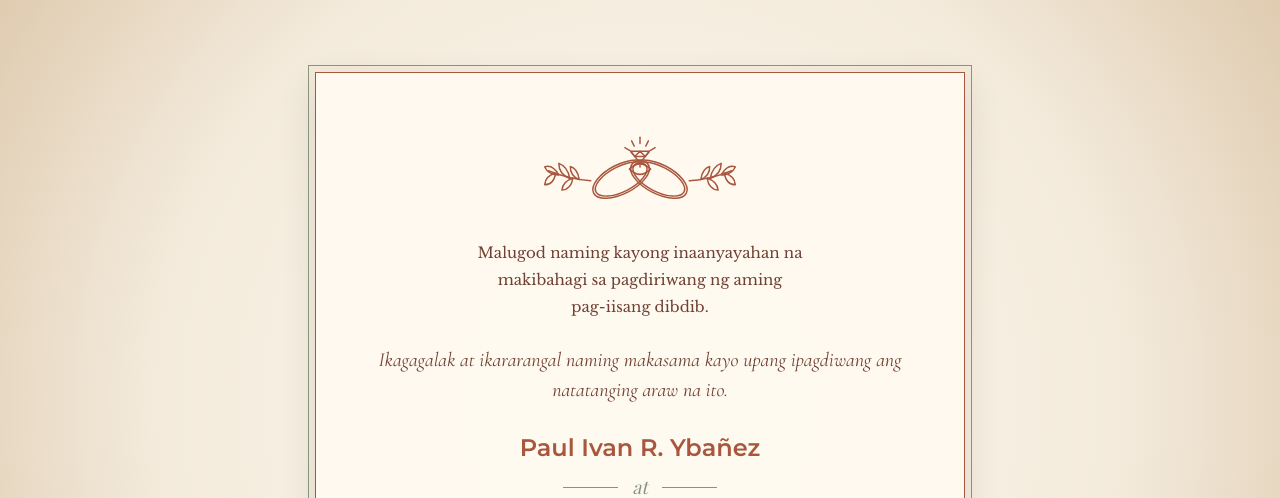
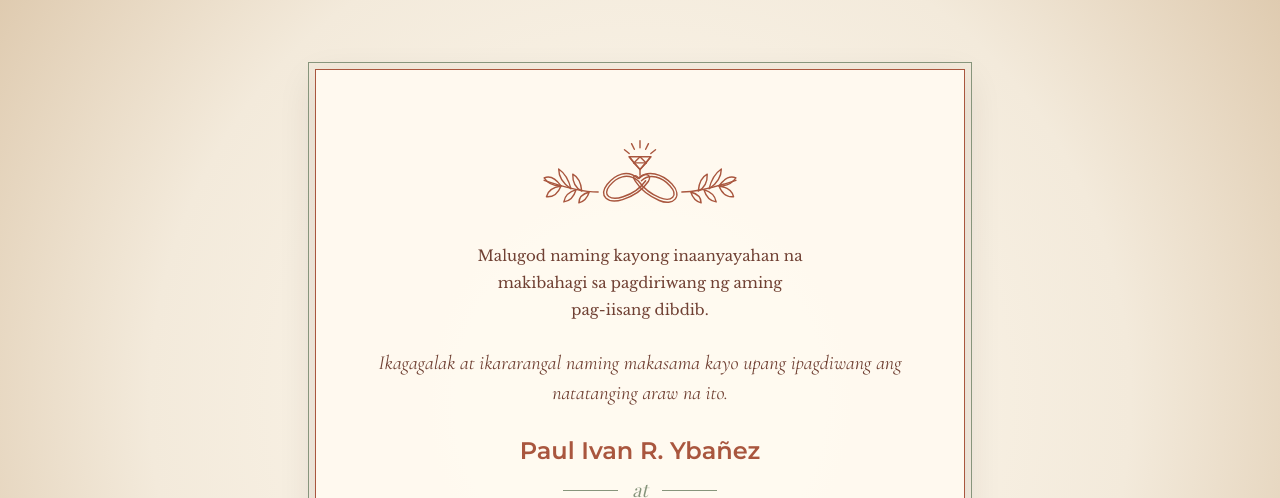
Before and after one commit to kayneflowers/kaye-ivan-wedding, a plain HTML site: page index.html in a window 1280 px wide. Both pictures are taken after a click on the button 640 px from the left and 484 px from the top of the page. Shown: the top 498 px of the page. Drawn offline with nearby package versions, Linux system fonts and the light colour scheme; a web font is replaced by a local one.

Commit message:
Update index.html

```diff
--- a/index.html
+++ b/index.html
@@ -61,65 +61,82 @@
 
 <div class="welcome-ornament wedding-rings-ornament">
 
+
 <svg
-  viewBox="0 0 420 150"
+  viewBox="0 0 468 180"
   xmlns="http://www.w3.org/2000/svg"
   role="img"
-  aria-label="Magkakaugnay na wedding rings na may diyamante at dahon">
+  aria-label="Magkakaugnay na singsing sa kasal na may diyamante at mga dahon">
 
   <g fill="none"
      stroke="#a9563e"
-     stroke-width="2.8"
+     stroke-width="3"
      stroke-linecap="round"
      stroke-linejoin="round">
 
-    <!-- LEFT RING -->
-    <ellipse cx="174" cy="88" rx="59" ry="28"
-      transform="rotate(-27 174 88)"/>
-    <ellipse cx="174" cy="88" rx="54" ry="24"
-      transform="rotate(-27 174 88)"/>
+    <!-- LEFT WEDDING RING -->
+    <path d="
+      M 230 103
+      C 207 83, 181 94, 164 116
+      C 145 141, 166 158, 197 148
+      C 222 140, 242 124, 252 109
+      C 260 96, 246 88, 230 103 Z"/>
 
-    <!-- RIGHT RING -->
-    <ellipse cx="246" cy="88" rx="59" ry="28"
-      transform="rotate(27 246 88)"/>
-    <ellipse cx="246" cy="88" rx="54" ry="24"
-      transform="rotate(27 246 88)"/>
+    <path d="
+      M 230 108
+      C 207 90, 184 100, 169 119
+      C 153 139, 171 151, 198 142
+      C 220 135, 237 121, 246 108"/>
 
-    <!-- CENTER CONNECTION -->
-    <path d="M190 69 Q210 89 230 69"/>
-    <path d="M190 69 Q210 49 230 69"/>
+    <!-- RIGHT WEDDING RING -->
+    <path d="
+      M 232 103
+      C 250 84, 281 93, 302 115
+      C 326 141, 305 163, 275 150
+      C 251 140, 233 123, 224 109
+      C 217 98, 222 92, 232 103 Z"/>
+
+    <path d="
+      M 237 108
+      C 255 91, 281 100, 298 119
+      C 317 140, 301 154, 276 144
+      C 254 135, 239 120, 231 109"/>
 
     <!-- DIAMOND -->
-    <path d="M192 35 L228 35 L210 57 Z"/>
-    <path d="M192 35 L200 45 L210 35 L220 45 L228 35"/>
-    <path d="M200 45 L220 45"/>
-    <path d="M210 57 L210 65"/>
+    <path d="M 211 57 L 257 57 L 234 84 Z"/>
+    <path d="M 211 57 L 221 70 L 234 57 L 247 70 L 257 57"/>
+    <path d="M 221 70 L 247 70"/>
+    <path d="M 234 84 L 234 96"/>
+    <path d="M 221 70 L 234 84 L 247 70"/>
 
     <!-- DIAMOND SPARKLES -->
-    <path d="M210 8 V20"/>
-    <path d="M194 15 L199 25"/>
-    <path d="M226 15 L221 25"/>
-    <path d="M181 28 L190 33"/>
-    <path d="M239 28 L230 33"/>
+    <path d="M 234 23 V 38"/>
+    <path d="M 216 29 L 222 41"/>
+    <path d="M 252 29 L 246 41"/>
+    <path d="M 201 42 L 211 50"/>
+    <path d="M 267 42 L 257 50"/>
 
-    <!-- LEFT LEAVES -->
-    <path d="M116 91 Q78 89 35 72"/>
-    <path d="M55 80 Q42 59 28 65 Q36 81 55 80"/>
-    <path d="M76 87 Q72 64 55 58 Q55 78 76 87"/>
-    <path d="M94 89 Q91 68 77 64 Q76 81 94 89"/>
-    <path d="M49 77 Q45 99 28 99 Q29 82 49 77"/>
-    <path d="M82 86 Q78 108 61 109 Q62 93 82 86"/>
+    <!-- LEFT BRANCH -->
+    <path d="M 145 132 Q 103 132 30 107"/>
+    <path d="M 66 119 Q 48 94 30 102 Q 42 120 66 119"/>
+    <path d="M 87 125 Q 80 96 61 83 Q 61 108 87 125"/>
+    <path d="M 110 130 Q 108 103 91 94 Q 90 119 110 130"/>
+    <path d="M 66 119 Q 56 144 35 142 Q 39 123 66 119"/>
+    <path d="M 98 127 Q 91 150 72 153 Q 75 134 98 127"/>
+    <path d="M 126 132 Q 120 151 104 155 Q 104 138 126 132"/>
 
-    <!-- RIGHT LEAVES -->
-    <path d="M304 91 Q342 89 385 72"/>
-    <path d="M365 80 Q378 59 392 65 Q384 81 365 80"/>
-    <path d="M344 87 Q348 64 365 58 Q365 78 344 87"/>
-    <path d="M326 89 Q329 68 343 64 Q344 81 326 89"/>
-    <path d="M371 77 Q375 99 392 99 Q391 82 371 77"/>
-    <path d="M338 86 Q342 108 359 109 Q358 93 338 86"/>
+    <!-- RIGHT BRANCH -->
+    <path d="M 323 132 Q 365 132 438 107"/>
+    <path d="M 402 119 Q 420 94 438 102 Q 426 120 402 119"/>
+    <path d="M 381 125 Q 388 96 407 83 Q 407 108 381 125"/>
+    <path d="M 358 130 Q 360 103 377 94 Q 378 119 358 130"/>
+    <path d="M 402 119 Q 412 144 433 142 Q 429 123 402 119"/>
+    <path d="M 370 127 Q 377 150 396 153 Q 393 134 370 127"/>
+    <path d="M 342 132 Q 348 151 364 155 Q 364 138 342 132"/>
 
   </g>
 </svg>
+
 
 </div>
 
```
